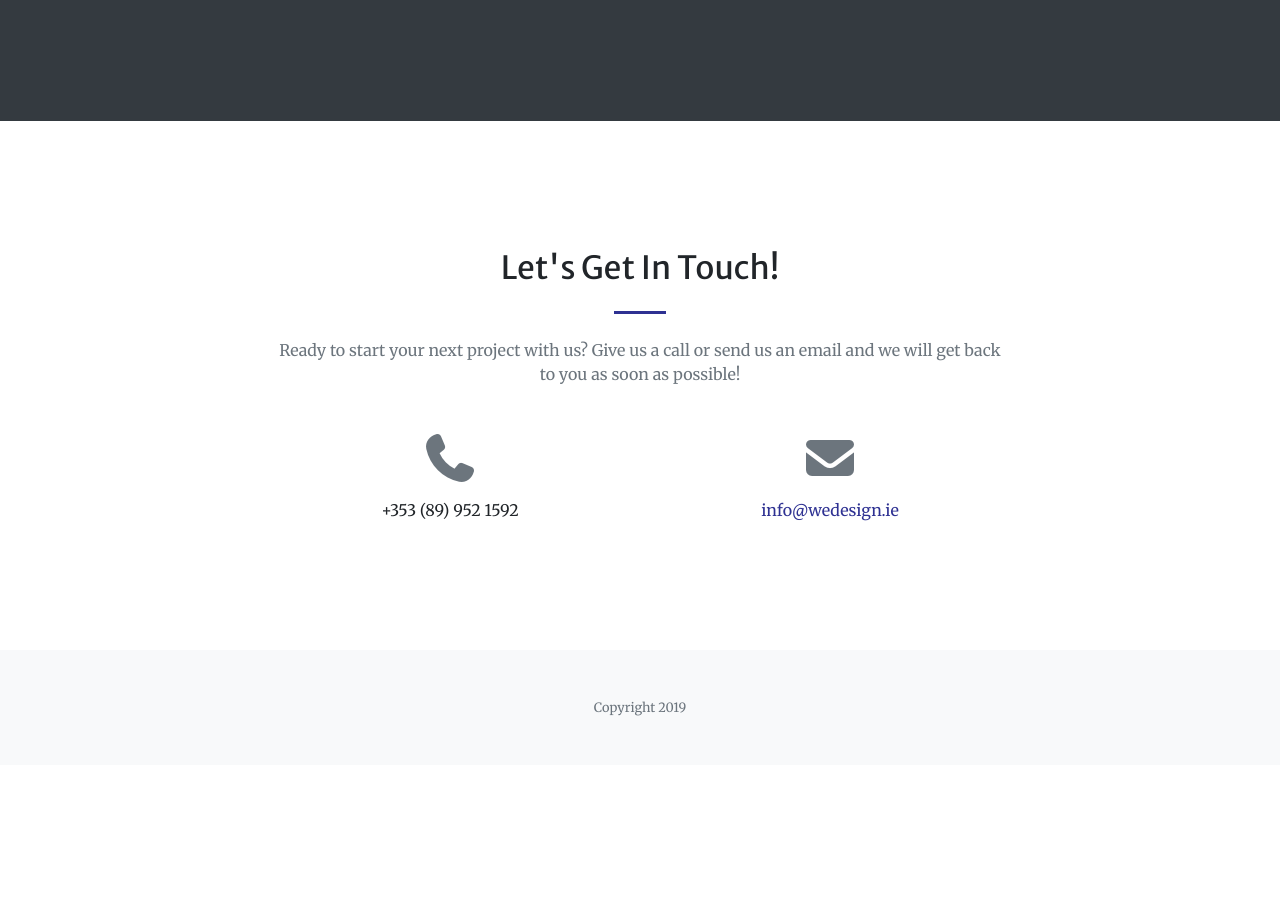
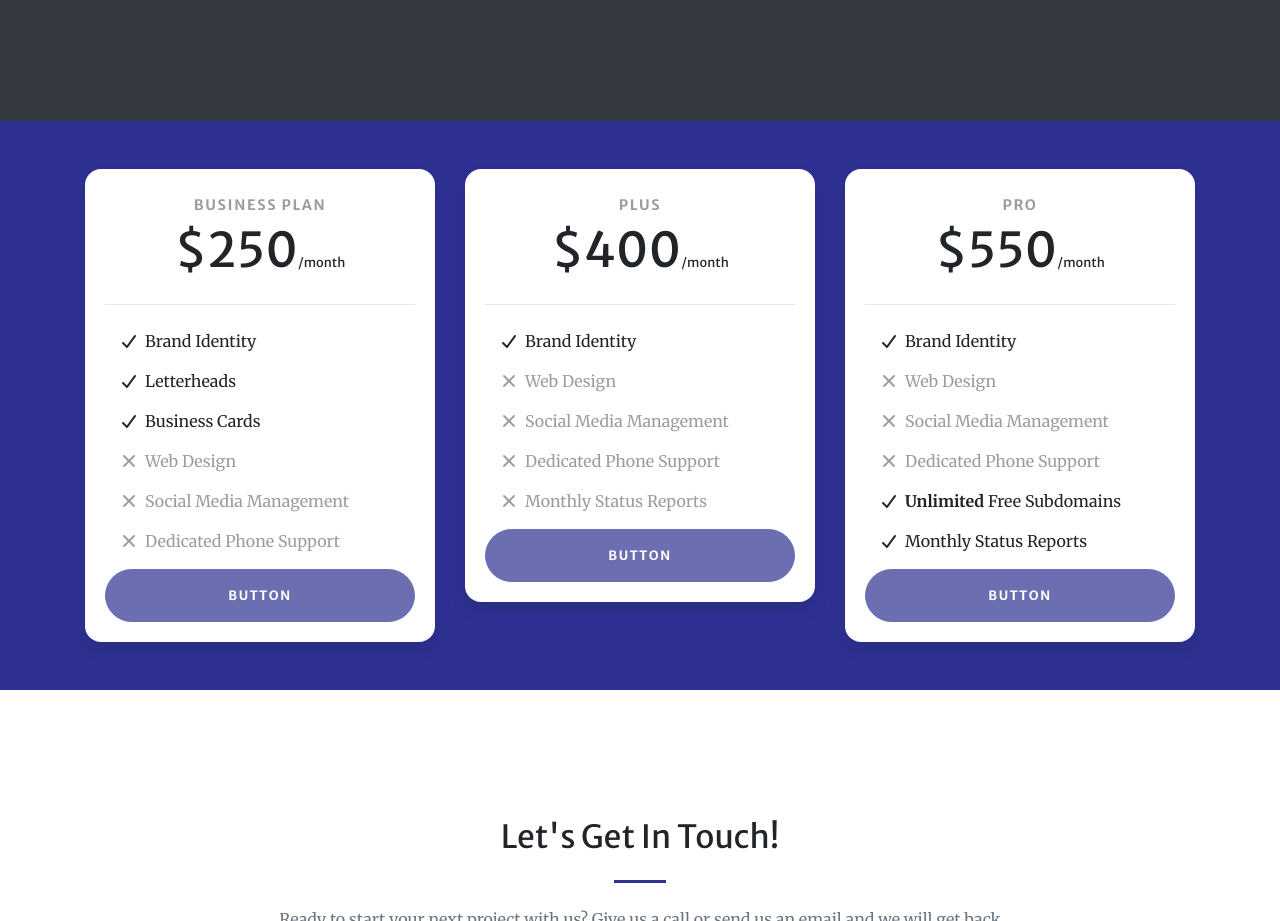
Before and after one commit to anajuls/2017102_ORTIZ-, a website: page views/index.html in a window 1280 px wide. Shown: the part 2680-3601 px from the top of the page. Before the commit the page ends 3445 px from the top, so only its background shows below. Drawn offline with nearby package versions, Linux system fonts and the light colour scheme; files whose address does not match are found by name.

Commit message:
y changes

```diff
--- a/app.js
+++ b/app.js
@@ -83,12 +83,12 @@ router.post('/post/delete', function(req, res) {
   // Function to read in a JSON file, add to it & convert to XML
   function deleteJSON(obj) {
     // Function to read in XML file, convert it to JSON, delete the required object and write back to XML file
-    xmlFileToJs('Quote.xml', function(err, result) {
+    xmlFileToJs('views/Quote.xml', function(err, result) {
       if (err) throw (err);
       //This is where we delete the object based on the position of the section and position of the entree, as being passed on from index.html
       delete result.quote.section[obj.section].entree[obj.entree];
       //This is where we convert from JSON and write back our XML file
-      jsToXmlFile('Quote.xml', result, function(err) {
+      jsToXmlFile('views/Quote.xml', result, function(err) {
         if (err) console.log(err);
       })
     })
--- /dev/null
+++ b/views/css/Prices.css
@@ -0,0 +1,62 @@
+section.pricing {
+  background: #2e3192;
+
+}
+
+.pricing .card {
+  border: none;
+  border-radius: 1rem;
+  transition: all 0.2s;
+  box-shadow: 0 0.5rem 1rem 0 rgba(0, 0, 0, 0.1);
+}
+
+.pricing hr {
+  margin: 1.5rem 0;
+}
+
+.pricing .card-title {
+  margin: 0.5rem 0;
+  font-size: 0.9rem;
+  letter-spacing: .1rem;
+  font-weight: bold;
+}
+
+.pricing .card-price {
+  font-size: 3rem;
+  margin: 0;
+}
+
+.pricing .card-price .period {
+  font-size: 0.8rem;
+}
+
+.pricing ul li {
+  margin-bottom: 1rem;
+}
+
+.pricing .text-muted {
+  opacity: 0.7;
+}
+
+.pricing .btn {
+  font-size: 80%;
+  border-radius: 5rem;
+  letter-spacing: .1rem;
+  font-weight: bold;
+  padding: 1rem;
+  opacity: 0.7;
+  transition: all 0.2s;
+}
+
+/* Hover Effects on Card */
+
+@media (min-width: 992px) {
+  .pricing .card:hover {
+    margin-top: -.25rem;
+    margin-bottom: .25rem;
+    box-shadow: 0 0.5rem 1rem 0 rgba(0, 0, 0, 0.3);
+  }
+  .pricing .card:hover .btn {
+    opacity: 1;
+  }
+}
--- a/views/index.html
+++ b/views/index.html
@@ -22,6 +22,7 @@
 
   <!-- Theme CSS - Includes Bootstrap -->
   <link href="css/creative.min.css" rel="stylesheet">
+  <link href="css/Prices.css" rel="stylesheet">
 
 </head>
 
@@ -209,6 +210,9 @@ and effectively</p>
     </div>
   </section>
 
+
+
+
   <!-- Call to Action Section -->
   <section class="page-section bg-dark text-white">
     <div class="container text-center">
@@ -216,6 +220,72 @@ and effectively</p>
       <a class="btn btn-light btn-xl" href="quote.html">Now</a>
     </div>
   </section>
+
+<!-- PRICES Section -->
+
+<section class="pricing py-5">
+  <div class="container">
+    <div class="row">
+      <!-- Free Tier -->
+      <div class="col-lg-4">
+        <div class="card mb-5 mb-lg-0">
+          <div class="card-body">
+            <h5 class="card-title text-muted text-uppercase text-center">Business Plan</h5>
+            <h6 class="card-price text-center">$250<span class="period">/month</span></h6>
+            <hr>
+            <ul class="fa-ul">
+              <li><span class="fa-li"><i class="fas fa-check"></i></span>Brand Identity</li>
+              <li><span class="fa-li"><i class="fas fa-check"></i></span>Letterheads</li>
+              <li><span class="fa-li"><i class="fas fa-check"></i></span>Business Cards</li>
+              <li class="text-muted"><span class="fa-li"><i class="fas fa-times"></i></span>Web Design</li>
+              <li class="text-muted"><span class="fa-li"><i class="fas fa-times"></i></span>Social Media Management</li>
+               <li class="text-muted"><span class="fa-li"><i class="fas fa-times"></i></span>Dedicated Phone Support</li>
+
+            </ul>
+            <a href="#" class="btn btn-block btn-primary text-uppercase">Button</a>
+          </div>
+        </div>
+      </div>
+      <!-- Plus Tier -->
+      <div class="col-lg-4">
+        <div class="card mb-5 mb-lg-0">
+          <div class="card-body">
+            <h5 class="card-title text-muted text-uppercase text-center">Plus</h5>
+            <h6 class="card-price text-center">$400<span class="period">/month</span></h6>
+            <hr>
+            <ul class="fa-ul">
+            <li><span class="fa-li"><i class="fas fa-check"></i></span>Brand Identity</li>
+              <li class="text-muted"><span class="fa-li"><i class="fas fa-times"></i></span>Web Design</li>
+              <li class="text-muted"><span class="fa-li"><i class="fas fa-times"></i></span>Social Media Management</li>
+               <li class="text-muted"><span class="fa-li"><i class="fas fa-times"></i></span>Dedicated Phone Support</li>
+              <li class="text-muted"><span class="fa-li"><i class="fas fa-times"></i></span>Monthly Status Reports</li>
+            </ul>
+            <a href="#" class="btn btn-block btn-primary text-uppercase">Button</a>
+          </div>
+        </div>
+      </div>
+      <!-- Pro Tier -->
+      <div class="col-lg-4">
+        <div class="card">
+          <div class="card-body">
+            <h5 class="card-title text-muted text-uppercase text-center">Pro</h5>
+            <h6 class="card-price text-center">$550<span class="period">/month</span></h6>
+            <hr>
+            <ul class="fa-ul">
+         <li><span class="fa-li"><i class="fas fa-check"></i></span>Brand Identity</li>
+              <li class="text-muted"><span class="fa-li"><i class="fas fa-times"></i></span>Web Design</li>
+              <li class="text-muted"><span class="fa-li"><i class="fas fa-times"></i></span>Social Media Management</li>
+               <li class="text-muted"><span class="fa-li"><i class="fas fa-times"></i></span>Dedicated Phone Support</li>
+              <li><span class="fa-li"><i class="fas fa-check"></i></span><strong>Unlimited</strong> Free Subdomains</li>
+              <li><span class="fa-li"><i class="fas fa-check"></i></span>Monthly Status Reports</li>
+            </ul>
+            <a href="#" class="btn btn-block btn-primary text-uppercase">Button</a>
+          </div>
+        </div>
+      </div>
+    </div>
+  </div>
+</section>
 
   <!-- Contact Section -->
   <section class="page-section" id="contact">
--- a/views/jquery/table.js
+++ b/views/jquery/table.js
@@ -20,7 +20,7 @@ function draw_table()
 
 function select_row()
 {
-	$("#menuTable tbody tr[id]").click(function ()
+	$("#quote tbody tr[id]").click(function ()
 	{
 		$(".selected").removeClass("selected");
 		$(this).addClass("selected");
```
Also changed, not shown: Quote.xml (+2 -10 lines), views/css/QuoteStyles.css (+7 -4 lines), views/quote.html (+4 -2 lines), 1 other file.
